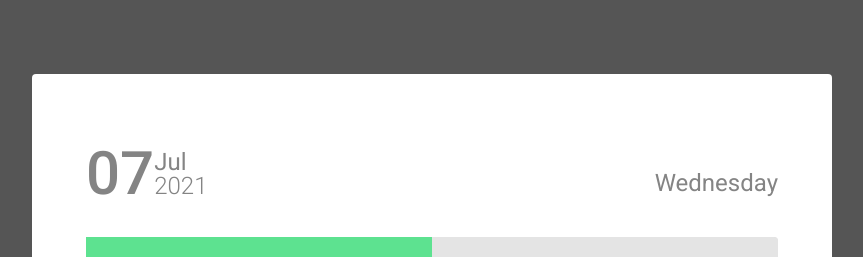
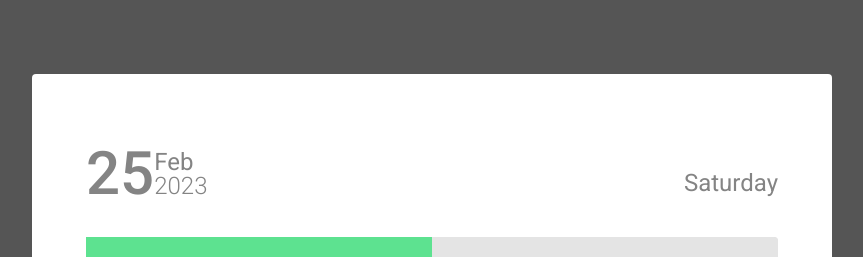
Before and after one commit to sizebay/frontend-challenge, a React (Vite) app: page / in a window 1280 px wide. Shown: the top 257 px of the page, without its empty margins (208-1071 px from the left). Built offline with nearby package versions, Linux system fonts and the light colour scheme.

Commit message:
feat: create function to get current date

```diff
--- a/src/components/Modal/index.tsx
+++ b/src/components/Modal/index.tsx
@@ -1,6 +1,7 @@
 import { SearchBar } from '../SearchBar';
 import { TodoForm } from '../TodoForm';
 import { TodoList } from '../TodoList';
+import * as data from '../../utils/dateTime';
 
 import styles from './styles.module.scss';
 
@@ -9,13 +10,13 @@ function Modal() {
     <section className={styles.modalContainer}>
       <header>
         <hgroup>
-          <h2>07</h2>
+          <h2>{data.day}</h2>
           <p>
-            Jul
-            <time>2021</time>
+            {data.month}
+            <time>{data.year}</time>
           </p>
         </hgroup>
-        <p>Wednesday</p>
+        <p>{data.dayOfWeek}</p>
       </header>
 
       <progress max={100} value={50} />
--- /dev/null
+++ b/src/utils/dateTime.ts
@@ -0,0 +1,12 @@
+const date = new Date();
+
+const options: Intl.DateTimeFormatOptions = {
+  weekday: 'long',
+  year: 'numeric',
+  month: 'short',
+  day: 'numeric',
+};
+
+const formattedDate = date.toLocaleDateString('en-US', options);
+
+export const [dayOfWeek, month, day, year] = formattedDate.split(/,?\s+/);
```
